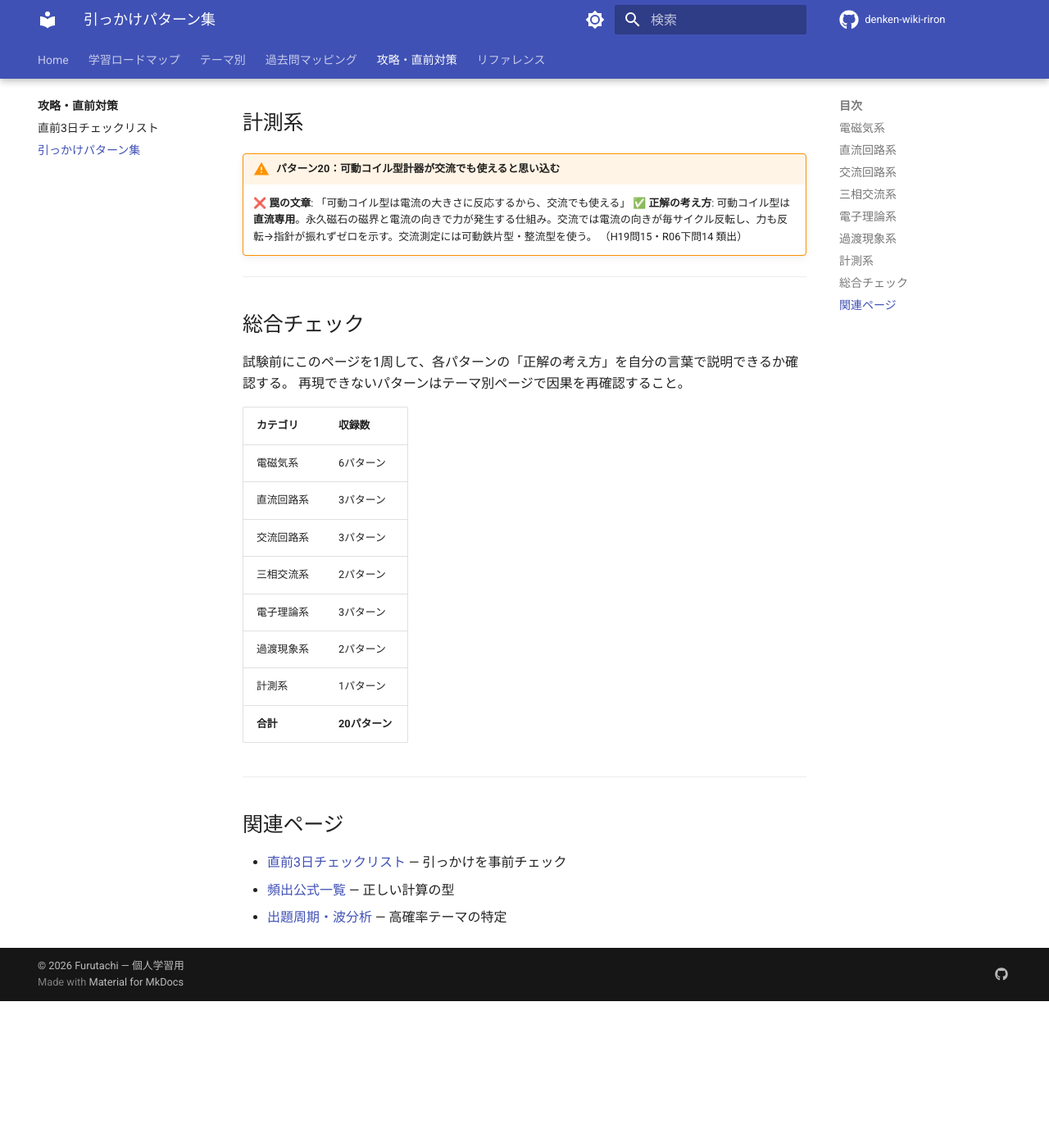
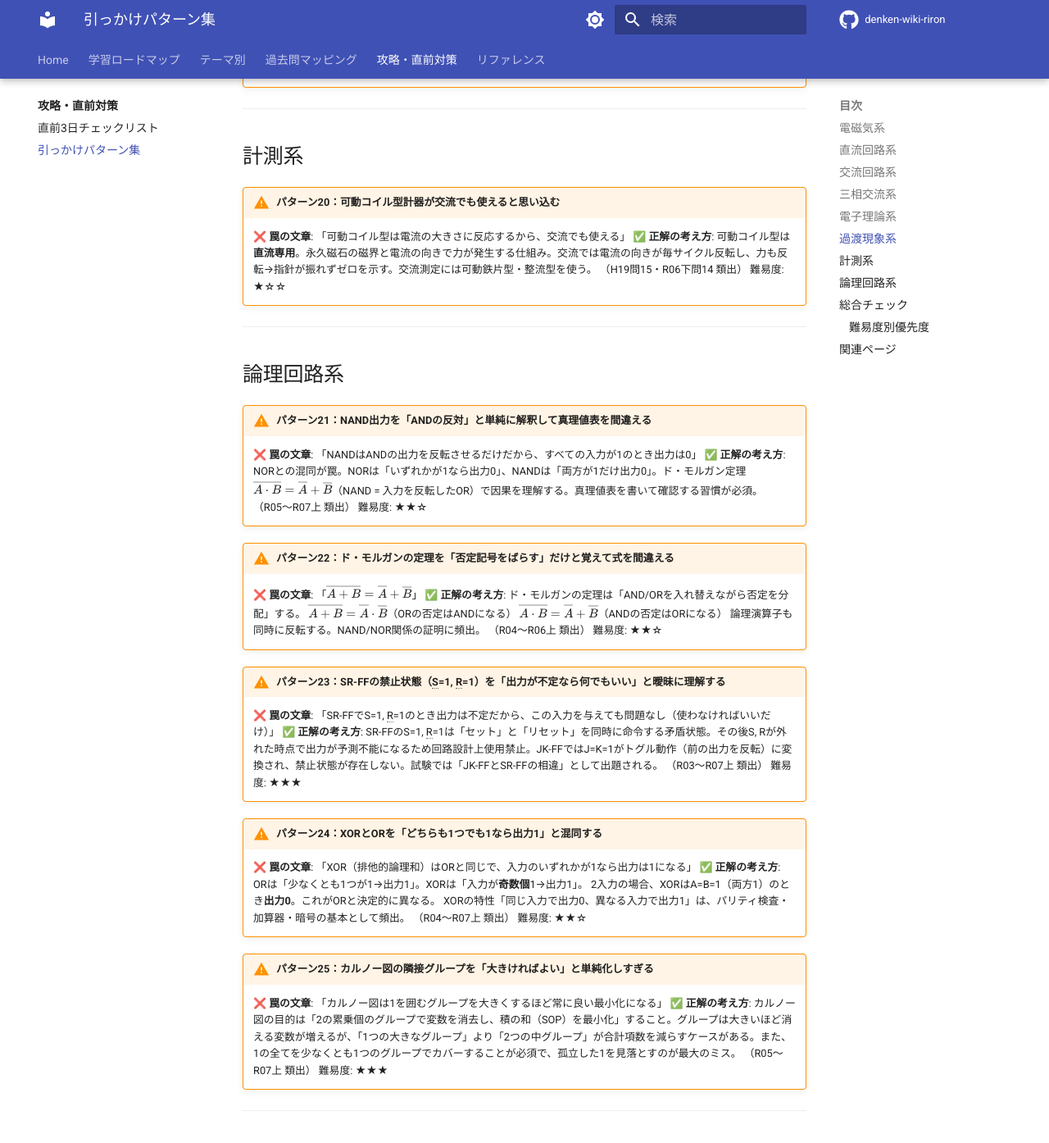
Before and after one commit to kfurufuru/denken-wiki-riron, an MkDocs documentation site: the page built from docs/strategy/hikkkake-patterns.md, in a window 1280 px wide and 1400 px high, scrolled down 3787 px. Shown: the top 1394 px of the window at 82% size. Built offline with MkDocs 1.6.1 and Material for MkDocs 9.7.7, drawn with Linux system fonts in a browser that asks for light colours; comment, search, counter and statistics services are not loaded; before the commit the page ends 5008 px from its top, so only the background shows below that; some of the changed text lies outside the part shown.

Commit message:
feat: hikkkake-patterns 拡張 — 論理回路系追加・難易度タグ・last-3days連動
- 論理回路系5パターン（21-25）追加：NAND/NOR・ド・モルガン・SR-FF/JK-FF・XOR・カルノー図
- 全パターンに難易度タグ付与（★☆☆〜★★★、★★★は6件）
- 難易度別優先度表を総合チェックセクションに追加
- last-3days.md の確認事項9箇所にパターン番号リンクを追記
- 合計：20パターン → 25パターン

Co-Authored-By: Claude Sonnet 4.6 <noreply@anthropic.com>

```diff
--- a/docs/strategy/hikkkake-patterns.md
+++ b/docs/strategy/hikkkake-patterns.md
@@ -18,35 +18,41 @@ H18〜R07上の過去問から抽出した、繰り返し出る誤答パター
     ✅ **正解の考え方**: 電界の向きは「+電荷が受ける力の向き」= **+極（高電位）から−極（低電位）へ**。
     電子は電界の逆向きに動くが、電界そのものの定義は正電荷基準。
     （H23問2・H28問1 類出）
+    難易度: ★☆☆
 
 !!! warning "パターン2：コンデンサの直列・並列計算を抵抗と同じと思い込む"
     ❌ **罠の文章**: 「コンデンサ2個直列なら合成容量は $C/2$ になる（抵抗と同じ）」
     ✅ **正解の考え方**: コンデンサは抵抗と**逆転**する。直列 → 逆数の和（小さくなる $1/C = 1/C_1 + 1/C_2$）、並列 → 足し算（$C = C_1 + C_2$）。
     「直列は極板間が広がる（容量低下）→容量小→逆数」と物理で覚える。
     （R04上問1・R06下問2 類出）
+    難易度: ★★☆
 
 !!! warning "パターン3：コンデンサのエネルギーで「2分の1」を忘れる"
     ❌ **罠の文章**: 「電荷 Q、電圧 V のコンデンサのエネルギーは $W = QV$」
     ✅ **正解の考え方**: 充電中の平均電圧は $V/2$（0からVへ線形上昇）。$W = Q \times V/2 = CV^2/2$。
     「エネルギー = 電荷 × 電圧」と単純に覚えると、係数1/2を付け忘れる。
     （H20問3・R05上問1 類出）
+    難易度: ★☆☆
 
 !!! warning "パターン4：フレミング左手と右手を逆に使う"
     ❌ **罠の文章**: 「発電機はフレミング左手の法則を使う」
     ✅ **正解の考え方**: 「何が欲しいか」で手を選ぶ。**力Fが欲しい→左手（モーター）**、**起電力eが欲しい→右手（発電機）**。
     試験中に迷ったら「電動機か発電機か」を先に確認する。
     （H25問4・R05下問3 類出）
+    難易度: ★☆☆
 
 !!! warning "パターン5：磁気抵抗で $\mu_r$ を忘れて $\mu_0$ だけで計算"
     ❌ **罠の文章**: 「鉄心の磁気抵抗 $R_m = l/(\mu_0 A)$」
     ✅ **正解の考え方**: 鉄心の透磁率は $\mu = \mu_0\mu_r$。$\mu_r$ は数百〜数千。
     空隙のみ $\mu_r = 1$（空気）。鉄心区間と空隙区間で材料を区別することが必須。
     （H29問4・R06上問3 類出）
+    難易度: ★★☆
 
 !!! warning "パターン6：相互インダクタンスMの合成インダクタンスで符号を間違える"
     ❌ **罠の文章**: 「2コイルの合成インダクタンスは常に $L_1 + L_2 + 2M$」
     ✅ **正解の考え方**: 巻き方（同名端子の向き）で符号が決まる。和動接続 → $L_1 + L_2 + 2M$、差動接続 → $L_1 + L_2 - 2M$。同名端子マーク（•）の向きを確認する。
     （H24問3・R07上問4 類出）
+    難易度: ★★★
 
 ---
 
@@ -57,16 +63,19 @@ H18〜R07上の過去問から抽出した、繰り返し出る誤答パター
     ✅ **正解の考え方**: $1/R_p = 1/2$ を逆数に戻して $R_p = 2\,\Omega$。
     計算の最後ステップで必ずひっくり返す。2素子の場合の「積÷和」公式を使うと検算しやすい。
     （H18問5・R04下問5 類出）
+    難易度: ★☆☆
 
 !!! warning "パターン8：テブナンの等価回路で電源短絡・開放の操作を間違える"
     ❌ **罠の文章**: 「等価内部抵抗を求めるとき、電流源を短絡する」
     ✅ **正解の考え方**: 電圧源 → 短絡（内部抵抗ゼロの電池として扱う）、電流源 → 開放（内部インピーダンス無限大として扱う）。逆の操作をすると等価回路が完全に変わる。
     （H27問6・R05上問6 類出）
+    難易度: ★★☆
 
 !!! warning "パターン9：最大電力伝達で「効率最大」と「電力最大」を混同"
     ❌ **罠の文章**: 「$R_L = R_{th}$ のとき電力効率が最大になる」
     ✅ **正解の考え方**: $R_L = R_{th}$ のときは**負荷電力が最大**になる条件。このとき電源の半分の電力が内部抵抗で消費されるため、効率は50%にすぎない。「電力最大≠効率最大」。
     （H22問7・R06下問5 類出）
+    難易度: ★★★
 
 ---
 
@@ -77,17 +86,20 @@ H18〜R07上の過去問から抽出した、繰り返し出る誤答パター
     ✅ **正解の考え方**: RとリアクタンスはベクトルでZを合成。$Z = \sqrt{R^2 + (X_L - X_C)^2}$。
     「直角三角形の斜辺」がZであることを図で確認する。スカラー加算は実部同士・虚部同士にしか使えない。
     （H19問9・R04上問8 類出）
+    難易度: ★★☆
 
 !!! warning "パターン11：コイルとコンデンサの位相関係を逆に覚える"
     ❌ **罠の文章**: 「コイルは電流が電圧より進む」
     ✅ **正解の考え方**: **ELI the ICEman** が定番の因果整理。L（コイル）は電圧E→電流I（電流遅れ）、C（コンデンサ）は電流I→電圧E（電流進み）。「コイルに電圧をかけると電流が追いかけてくる遅れ」と物理で理解する。
     （H21問8・R05下問9 類出）
+    難易度: ★★☆
 
 !!! warning "パターン12：実効値と最大値を混同する"
     ❌ **罠の文章**: 「コンセント100Vが最大値だ」
     ✅ **正解の考え方**: 100Vは**実効値**。最大値は $100\sqrt{2} \approx 141\,\text{V}$。
     絶縁設計では最大値を使う。実効値は「等しい仕事量をする直流値」として定義される（正弦波では $V_{max}/\sqrt{2}$）。
     （H18問8・R06上問8 類出）
+    難易度: ★☆☆
 
 ---
 
@@ -97,11 +109,13 @@ H18〜R07上の過去問から抽出した、繰り返し出る誤答パター
     ❌ **罠の文章**: 「Y結線でも線電流 = $\sqrt{3}$ × 相電流になる」
     ✅ **正解の考え方**: Y結線は **線電流 = 相電流**（√3なし）、**線電圧 = $\sqrt{3}$ × 相電圧**。Δ結線は **線電圧 = 相電圧**（√3なし）、**線電流 = $\sqrt{3}$ × 相電流**。「Y→電圧に√3、Δ→電流に√3」と整理する。
     （H20問12・R05上問13 類出）
+    難易度: ★★★
 
 !!! warning "パターン14：三相電力の計算で√3を忘れる"
     ❌ **罠の文章**: 「三相電力は単相電力 $P_1 = V_PI_P\cos\phi$ の3倍だから $P = 3V_PI_P\cos\phi$、線間電圧で書き直すと $P = 3V_LI_L\cos\phi$」
     ✅ **正解の考え方**: Y結線では $V_P = V_L/\sqrt{3}$ なので代入すると $P = 3 \times (V_L/\sqrt{3}) \times I_L\cos\phi = \sqrt{3}V_LI_L\cos\phi$。$3/\sqrt{3} = \sqrt{3}$ になる。$3V_LI_L\cos\phi$ は誤り。
     （H23問13・R07上問11 類出）
+    難易度: ★★☆
 
 ---
 
@@ -111,16 +125,19 @@ H18〜R07上の過去問から抽出した、繰り返し出る誤答パター
     ❌ **罠の文章**: 「N型はNegativeの略だから、物質全体が負電荷を持っている」
     ✅ **正解の考え方**: N型の「N」は「多数キャリアが電子（Negative）」を意味するだけ。不純物のリン原子は+5価の核と4個の共有結合で安定し、余剰電子1個を放出後は正イオン化する。物質全体の電荷は**中性**。
     （H24問14・R06上問13 類出）
+    難易度: ★☆☆
 
 !!! warning "パターン16：逆バイアスで電流が完全にゼロになると思い込む"
     ❌ **罠の文章**: 「ダイオードに逆バイアスをかけると電流はゼロになる」
     ✅ **正解の考え方**: 逆バイアスでも微小な**逆飽和電流 $I_s$** が流れる。温度依存性が高く、温度上昇で急増する。ツェナー降伏電圧に達すると急激に大電流が流れる（ツェナーダイオードはこれを利用）。
     （H26問14・R05下問13 類出）
+    難易度: ★☆☆
 
 !!! warning "パターン17：オペアンプの反転増幅ゲインにマイナスをつけ忘れる"
     ❌ **罠の文章**: 「反転増幅回路のゲインは $A_v = R_f/R_i$」
     ✅ **正解の考え方**: 反転増幅は出力が入力と逆位相になるため $A_v = -R_f/R_i$。問題文が「ゲインの絶対値」を問うなら $|A_v| = R_f/R_i$ でよいが、出力電圧を求める場合はマイナス符号を含めないと符号が逆になる。
     （H28問18・R06下問17 類出）
+    難易度: ★★☆
 
 ---
 
@@ -130,11 +147,13 @@ H18〜R07上の過去問から抽出した、繰り返し出る誤答パター
     ❌ **罠の文章**: 「コンデンサは電荷を蓄えるから、スイッチ直後は電流が流れない→開放として扱う」
     ✅ **正解の考え方**: **初期電荷ゼロ**のコンデンサは $t=0^+$ で**短絡**（電圧=0を維持しようとするため電流が最大値で流れ始める）。逆に定常状態では充電完了し電流ゼロ→開放。スイッチ直後と定常後で扱いが逆転する。
     （H25問10・R04上問10 類出）
+    難易度: ★★★
 
 !!! warning "パターン19：時定数後に「完全に定常値に達した」と思い込む"
     ❌ **罠の文章**: 「時定数τ後に回路は定常状態になる」
     ✅ **正解の考え方**: τ後には定常値の約63%（より正確には $1-1/e \approx 63.2\%$）に達するだけ。5τ後にようやく99%（≈定常値）。「τ=100%」は誤り。試験では「τ秒後の電流・電圧は？」が問われることがあり、式 $i(\tau) = I_\infty(1 - e^{-1})$ で計算する。
     （H22問10・R05上問10 類出）
+    難易度: ★☆☆
 
 ---
 
@@ -144,6 +163,46 @@ H18〜R07上の過去問から抽出した、繰り返し出る誤答パター
     ❌ **罠の文章**: 「可動コイル型は電流の大きさに反応するから、交流でも使える」
     ✅ **正解の考え方**: 可動コイル型は**直流専用**。永久磁石の磁界と電流の向きで力が発生する仕組み。交流では電流の向きが毎サイクル反転し、力も反転→指針が振れずゼロを示す。交流測定には可動鉄片型・整流型を使う。
     （H19問15・R06下問14 類出）
+    難易度: ★☆☆
+
+---
+
+## 論理回路系
+
+!!! warning "パターン21：NAND出力を「ANDの反対」と単純に解釈して真理値表を間違える"
+    ❌ **罠の文章**: 「NANDはANDの出力を反転させるだけだから、すべての入力が1のとき出力は0」
+    ✅ **正解の考え方**: NORとの混同が罠。NORは「いずれかが1なら出力0」、NANDは「両方が1だけ出力0」。ド・モルガン定理 $\overline{A \cdot B} = \overline{A} + \overline{B}$（NAND = 入力を反転したOR）で因果を理解する。真理値表を書いて確認する習慣が必須。
+    （R05〜R07上 類出）
+    難易度: ★★☆
+
+!!! warning "パターン22：ド・モルガンの定理を「否定記号をばらす」だけと覚えて式を間違える"
+    ❌ **罠の文章**: 「$\overline{A + B} = \overline{A} + \overline{B}$」
+    ✅ **正解の考え方**: ド・モルガンの定理は「AND/ORを入れ替えながら否定を分配」する。
+    $\overline{A + B} = \overline{A} \cdot \overline{B}$（ORの否定はANDになる）
+    $\overline{A \cdot B} = \overline{A} + \overline{B}$（ANDの否定はORになる）
+    論理演算子も同時に反転する。NAND/NOR関係の証明に頻出。
+    （R04〜R06上 類出）
+    難易度: ★★☆
+
+!!! warning "パターン23：SR-FFの禁止状態（S=1, R=1）を「出力が不定なら何でもいい」と曖昧に理解する"
+    ❌ **罠の文章**: 「SR-FFでS=1, R=1のとき出力は不定だから、この入力を与えても問題なし（使わなければいいだけ）」
+    ✅ **正解の考え方**: SR-FFのS=1, R=1は「セット」と「リセット」を同時に命令する矛盾状態。その後S, Rが外れた時点で出力が予測不能になるため回路設計上使用禁止。JK-FFではJ=K=1がトグル動作（前の出力を反転）に変換され、禁止状態が存在しない。試験では「JK-FFとSR-FFの相違」として出題される。
+    （R03〜R07上 類出）
+    難易度: ★★★
+
+!!! warning "パターン24：XORとORを「どちらも1つでも1なら出力1」と混同する"
+    ❌ **罠の文章**: 「XOR（排他的論理和）はORと同じで、入力のいずれかが1なら出力は1になる」
+    ✅ **正解の考え方**: ORは「少なくとも1つが1→出力1」。XORは「入力が**奇数個**1→出力1」。
+    2入力の場合、XORはA=B=1（両方1）のとき**出力0**。これがORと決定的に異なる。
+    XORの特性「同じ入力で出力0、異なる入力で出力1」は、パリティ検査・加算器・暗号の基本として頻出。
+    （R04〜R07上 類出）
+    難易度: ★★☆
+
+!!! warning "パターン25：カルノー図の隣接グループを「大きければよい」と単純化しすぎる"
+    ❌ **罠の文章**: 「カルノー図は1を囲むグループを大きくするほど常に良い最小化になる」
+    ✅ **正解の考え方**: カルノー図の目的は「2の累乗個のグループで変数を消去し、積の和（SOP）を最小化」すること。グループは大きいほど消える変数が増えるが、「1つの大きなグループ」より「2つの中グループ」が合計項数を減らすケースがある。また、1の全てを少なくとも1つのグループでカバーすることが必須で、孤立した1を見落とすのが最大のミス。
+    （R05〜R07上 類出）
+    難易度: ★★★
 
 ---
 
@@ -161,12 +220,21 @@ H18〜R07上の過去問から抽出した、繰り返し出る誤答パター
 | 電子理論系 | 3パターン |
 | 過渡現象系 | 2パターン |
 | 計測系 | 1パターン |
-| **合計** | **20パターン** |
+| 論理回路系 | 5パターン |
+| **合計** | **25パターン** |
+
+### 難易度別優先度
+
+| 難易度 | 対象パターン | 試験直前の扱い |
+|--------|------------|-------------|
+| ★★★ | 6, 9, 13, 18, 23, 25 | 必ず口頭で再現できるまで確認 |
+| ★★☆ | 2, 5, 8, 10, 11, 14, 17, 21, 22, 24 | 計算・符号ミスをゼロにする |
+| ★☆☆ | 1, 3, 4, 7, 12, 15, 16, 19, 20 | 1回確認すれば十分 |
 
 ---
 
 ## 関連ページ
 
-- [直前3日チェックリスト](last-3days.md) — 引っかけを事前チェック
+- [直前3日チェックリスト](last-3days.md) — 引っかけを事前チェック（パターン番号で参照可能）
 - [頻出公式一覧](../reference/formulas.md) — 正しい計算の型
 - [出題周期・波分析](../kakomon/wave-analysis.md) — 高確率テーマの特定
```
Also changed, not shown: docs/strategy/last-3days.md (+10 -10 lines).
